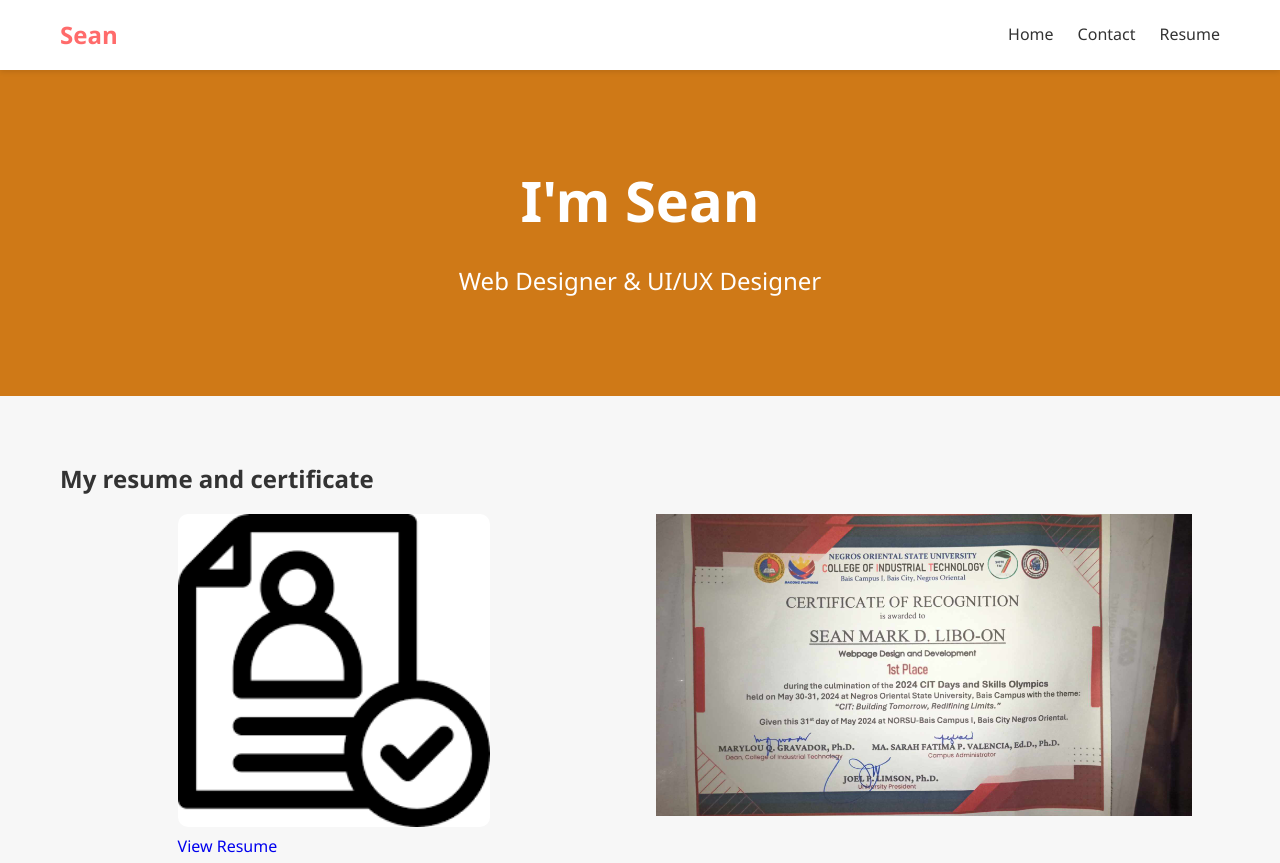
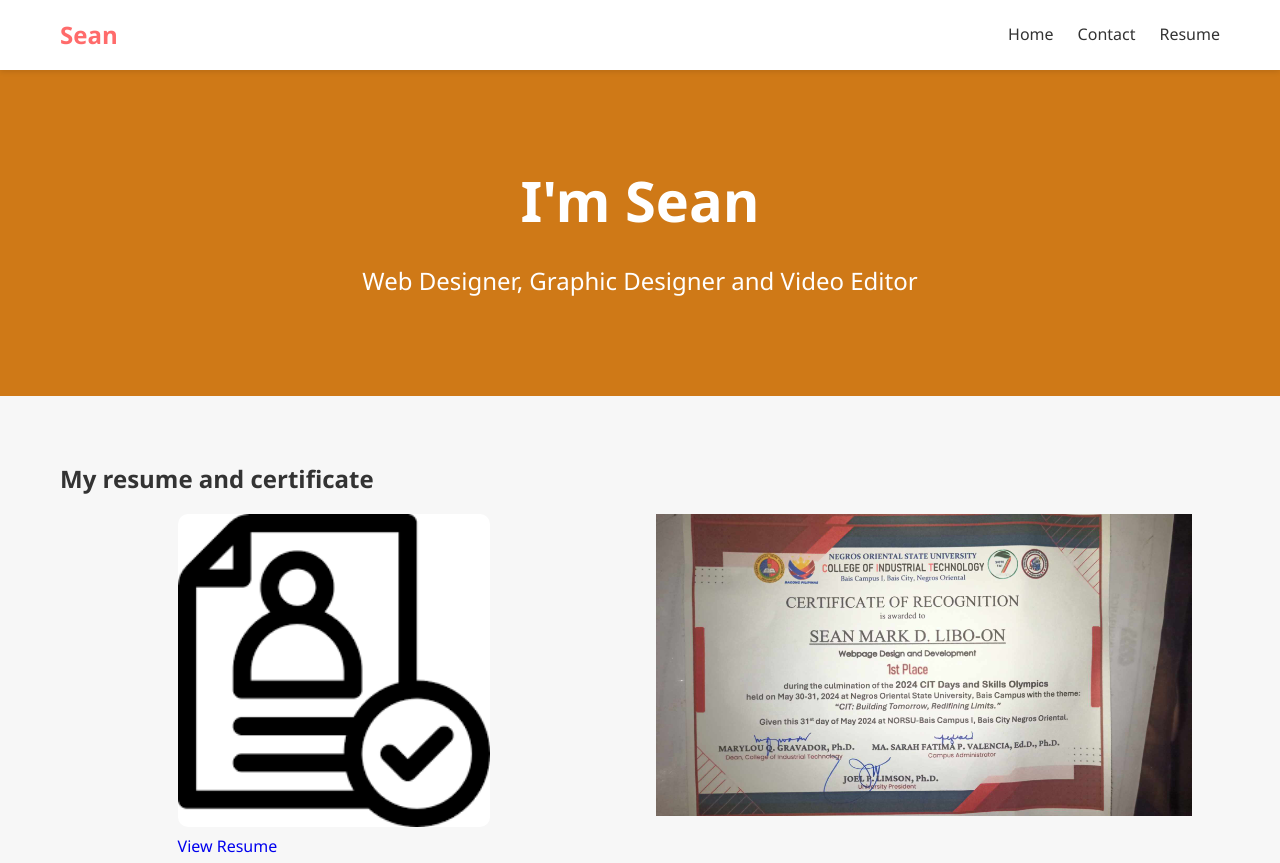
Before and after one commit to Libo-on17/webpagenisean, a plain HTML site: page portfolio/resume.html in a window 1280 px wide. Shown: the top 863 px of the page. Drawn offline with Linux system fonts and the light colour scheme.

Commit message:
resume.html

```diff
--- a/portfolio/resume.html
+++ b/portfolio/resume.html
@@ -25,7 +25,7 @@
         <section id="home" class="hero">
             <div class="container">
                 <h1>I'm Sean</h1>
-                <p>Web Designer & UI/UX Designer</p>
+                <p>Web Designer, Graphic Designer and Video Editor</p>
             </div>
         </section>
 
```
